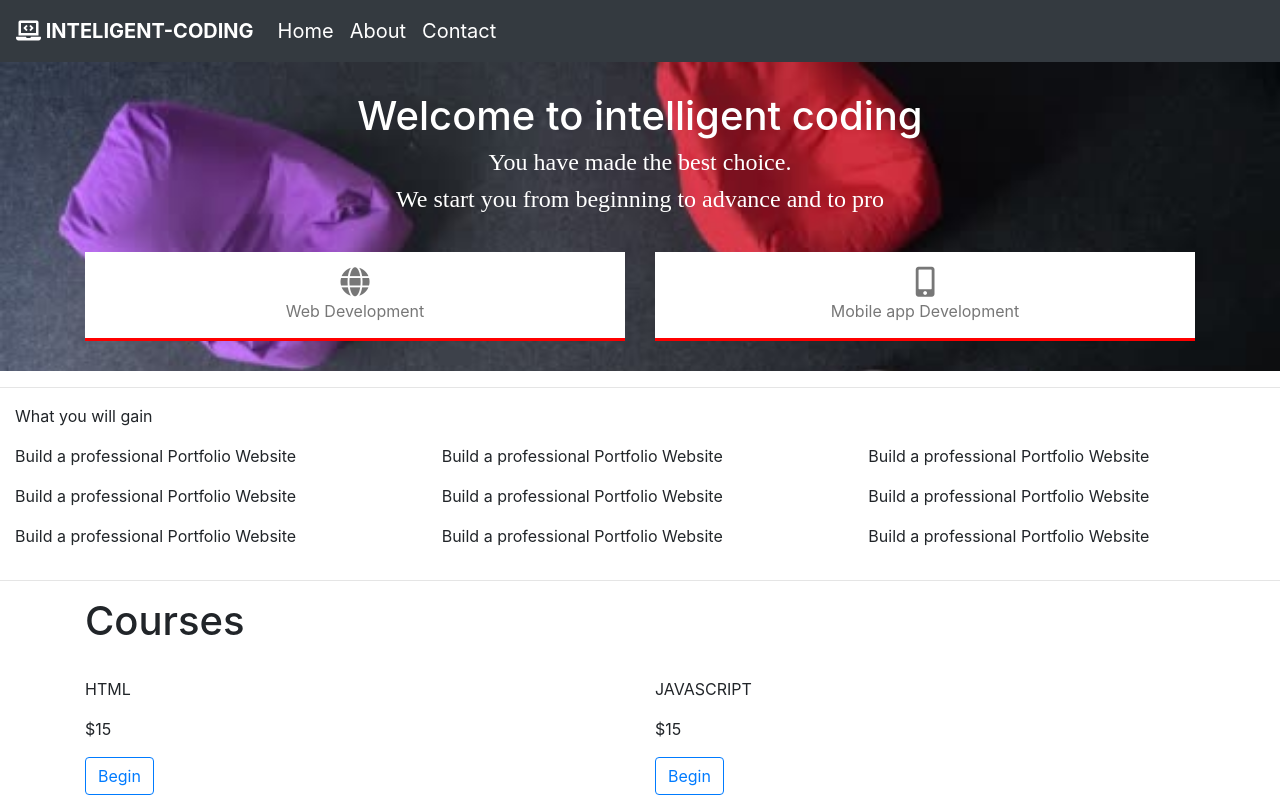
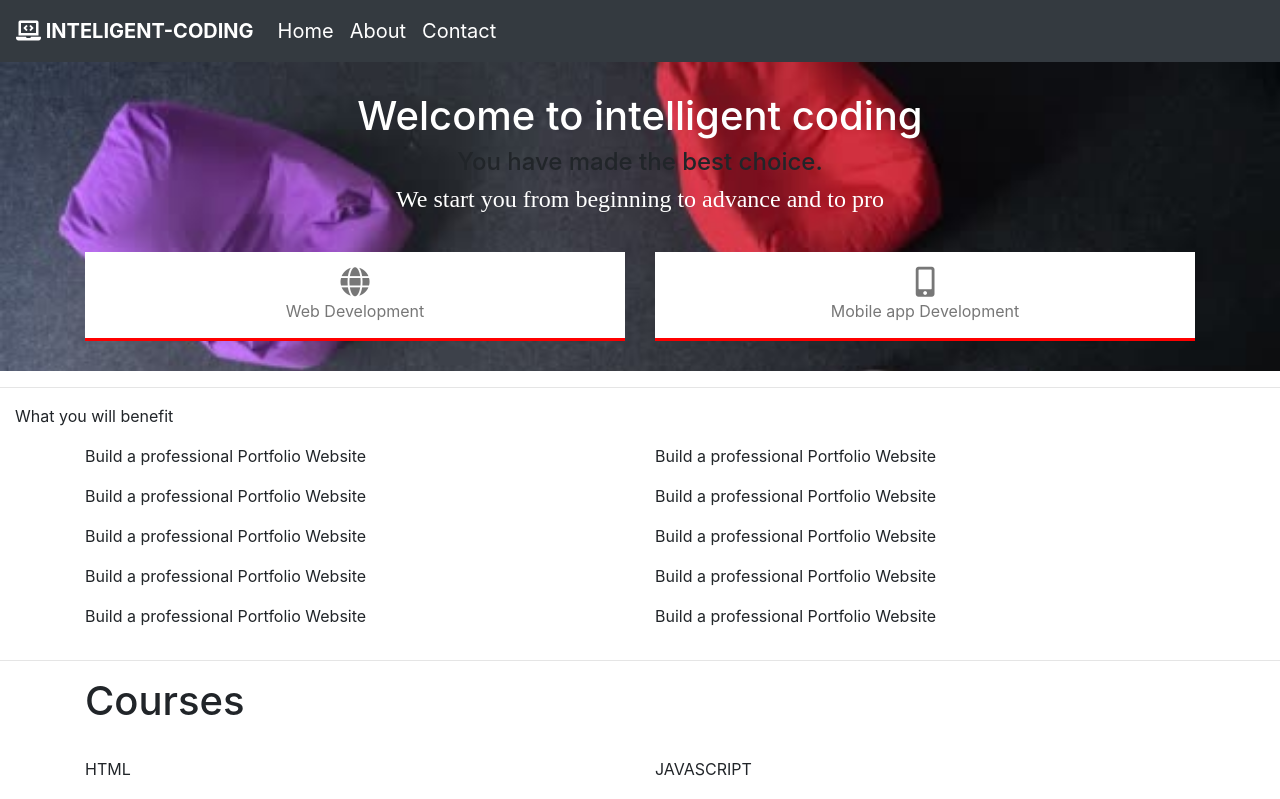
Before and after one commit to YakubuAmidu/Intelligentcoding, a React (Create React App) app: page / in a window 1280 px wide. Shown: the top 799 px of the page. Built offline with nearby package versions, Linux system fonts and the light colour scheme; a web font is replaced by a local one.

Commit message:
Commiting changes

```diff
--- a/src/components/App.css
+++ b/src/components/App.css
@@ -74,20 +74,24 @@
   padding-top: 30px;
 }
 
-.Header-primary {
+.HomeScreen-primary {
   padding-bottom: 30px;
 }
 
-.Header-primary-main {
+.HomeScreen-primary-main {
   color: #fff;
 }
 
-.Header-primary-sub {
+.HomeScreen-primary-sub {
   font-family: "Bebas Neue", cursive;
   color: #fff;
 }
 
-.Header-course-main {
+.Container-course {
+  text-align: center;
+}
+
+.HomeScreen-course-main {
   background-color: #fff;
   border-bottom: 3px solid red;
   padding-top: 15px;
--- a/src/screens/BenefitScreen.js
+++ b/src/screens/BenefitScreen.js
@@ -3,31 +3,50 @@ import { Container, Row, Col } from "react-bootstrap";
 
 const BenefitScreen = () => {
   return (
-    <Container fluid>
-      <p className="Gain">What you will gain</p>
+    <Container fluid className="BenefitScreen-section">
+      <p className="Benefit">What you will benefit</p>
+      <Container className="Benefit-container">
         <Row>
           <Col>
-          <div className="Header-gain">
-            <p>Build a professional Portfolio Website</p>
-            <p>Build a professional Portfolio Website</p>
-            <p>Build a professional Portfolio Website</p>
+            <div className="Header-benefit">
+              <p className="Benefit-paragraph">
+                Build a professional Portfolio Website
+              </p>
+              <p className="Benefit-paragraph">
+                Build a professional Portfolio Website
+              </p>
+              <p className="Benefit-paragraph">
+                Build a professional Portfolio Website
+              </p>
+              <p className="Benefit-paragraph">
+                Build a professional Portfolio Website
+              </p>
+              <p className="Benefit-paragraph">
+                Build a professional Portfolio Website
+              </p>
             </div>
           </Col>
           <Col>
             <div className="Header-gain">
-            <p>Build a professional Portfolio Website</p>
-            <p>Build a professional Portfolio Website</p>
-            <p>Build a professional Portfolio Website</p>
-          </div>
-        </Col>
-        <Col>
-          <div className="Header-gain">
-            <p>Build a professional Portfolio Website</p>
-            <p>Build a professional Portfolio Website</p>
-            <p>Build a professional Portfolio Website</p>
+              <p className="Benefit-paragraph">
+                Build a professional Portfolio Website
+              </p>
+              <p className="Benefit-paragraph">
+                Build a professional Portfolio Website
+              </p>
+              <p className="Benefit-paragraph">
+                Build a professional Portfolio Website
+              </p>
+              <p className="Benefit-paragraph">
+                Build a professional Portfolio Website
+              </p>
+              <p className="Benefit-paragraph">
+                Build a professional Portfolio Website
+              </p>
             </div>
           </Col>
         </Row>
+      </Container>
     </Container>
   );
 };
--- a/src/screens/ContactScreen.js
+++ b/src/screens/ContactScreen.js
@@ -4,7 +4,7 @@ import SocialProfiles from "../components/SocialProfiles";
 
 const ContactScreen = () => {
   return (
-    <Container fluid className="Contact-screen">
+    <Container fluid className="ContactScreen-section">
       <SocialProfiles />
     </Container>
   );
--- a/src/screens/HomeScreen.js
+++ b/src/screens/HomeScreen.js
@@ -4,26 +4,30 @@ import { Container, Row, Col } from "react-bootstrap";
 const HomeScreen = () => {
   return (
     <Container fluid className="HomeScreen-section">
-      <div className="Header-primary">
-        <h1 className="Header-primary-main">Welcome to intelligent coding</h1>
+      <div className="HomeScreen-primary">
+        <h1 className="HomeScreen-primary-main">
+          Welcome to intelligent coding
+        </h1>
         <h4 className="Header-primary-sub">You have made the best choice.</h4>
-        <h4 className="Header-primary-sub">
+        <h4 className="HomeScreen-primary-sub">
           We start you from beginning to advance and to pro
         </h4>
       </div>
 
-      <Container className="container-course">
+      <Container>
         <Row>
           <Col>
-            <div className="Header-course-main">
+            <div className="HomeScreen-course-main">
               <i class="fas fa-globe iconone"></i>
-              <div className="Header-course-sub">Web Development</div>
+              <div className="HomeScreen-course-sub">Web Development</div>
             </div>
           </Col>
           <Col>
-            <div className="Header-course-main">
+            <div className="HomeScreen-course-main">
               <i class="fas fa-mobile-alt iconone"></i>
-              <div className="Header-course-sub">Mobile app Development</div>
+              <div className="HomeScreen-course-sub">
+                Mobile app Development
+              </div>
             </div>
           </Col>
         </Row>
--- a/src/screens/InfoScreen.js
+++ b/src/screens/InfoScreen.js
@@ -6,9 +6,9 @@ const InfoScreen = () => {
     <Container fluid className="InfoScreen-section">
       <Row>
         <Col sm={6}>
-          <div className="Info-icons">
-            <p className="Icons html">HTML</p>
-            <p className="Info-paragraph">
+          <div className="InfoScreen-primary">
+            <p className="InfoScreen html">HTML</p>
+            <p className="InfoScreen-paragraph">
               HTML stands for Hyper Text Markup Language. HTML is the standard
               markup language for creating Web pages. HTML describes the
               structure of a Web page. HTML consists of a series of elements.
@@ -17,9 +17,9 @@ const InfoScreen = () => {
           </div>
         </Col>
         <Col sm={6}>
-          <div className="Info-icons">
-            <p className="Icons reactnative">REACT NATIVE</p>
-            <p className="Info-paragraph">
+          <div className="InfoScreen-primary">
+            <p className="InfoScreen reactnative">REACT NATIVE</p>
+            <p className="InfoScreen-paragraph">
               React Native is a popular JavaScript-based mobile app framework
               that allows you to build natively-rendered mobile apps for iOS and
               Android. It provides a slick, smooth and responsive user
@@ -28,9 +28,9 @@ const InfoScreen = () => {
           </div>
         </Col>
         <Col sm={6}>
-          <div className="Info-icons">
-            <p className="Icons bootstrap">JASCRIPT</p>
-            <p className="Info-paragraph">
+          <div className="InfoScreen-primary">
+            <p className="InfoScreen bootstrap">JASCRIPT</p>
+            <p className="InfoScreen-paragraph">
               JavaScript is a text-based programming language used both on the
               client-side and server-side that allows you to make web pages
               interactive. JavaScript can update and change both HTML and CSS.
@@ -39,9 +39,9 @@ const InfoScreen = () => {
           </div>
         </Col>
         <Col sm={6}>
-          <div className="Info-icons">
-            <p className="Icons flexbox">REACT</p>
-            <p className="Info-paragraph">
+          <div className="InfoScreen-primary">
+            <p className="InfoScreen flexbox">REACT</p>
+            <p className="InfoScreen-paragraph">
               React. js is an open-source JavaScript library that is used for
               building user interfaces specifically for single-page
               applications. React is a User Interface UI library. React is a
--- a/src/screens/SkillScreen.js
+++ b/src/screens/SkillScreen.js
@@ -3,40 +3,40 @@ import { Row, Col, Button, Container } from "react-bootstrap";
 
 const SkillScreen = () => {
   return (
-    <Container className="Skills-section">
-      <h1 className="Header-title">Courses</h1>
+    <Container className="SkillScreen-section">
+      <h1 className="SkillScreenr-title">Courses</h1>
       <br />
       <Row>
-        <Col xs={6}>
-          <div className="Header-skills">
-            <p className="Skills">HTML</p>
+        <Col xs={6} className="SkillScreen-primary">
+          <div className="SkillScreen-primary-main">
+            <p className="Skill html">HTML</p>
             <p className="Price">$15</p>
             <Button className="Begin" variant="outline-primary">
               Begin
             </Button>
           </div>
         </Col>
-        <Col xs={6}>
-          <div className="Header-skills">
-            <p className="Skills">JAVASCRIPT</p>
+        <Col xs={6} className="SkillScreen-primary">
+          <div className="SkillScreen-primary-main">
+            <p className="Skills JavaScript">JAVASCRIPT</p>
             <p className="Price">$15</p>
             <Button className="Begin" variant="outline-primary">
               Begin
             </Button>
           </div>
         </Col>
-        <Col xs={6}>
-          <div className="Header-skills">
-            <p className="Skills">REACTJS</p>
+        <Col xs={6} className="SkillScreen-primary">
+          <div className="SkillScreen-primary-main">
+            <p className="Skills reactjs">REACTJS</p>
             <p className="Price">$15</p>
             <Button className="Begin" variant="outline-primary">
               Begin
             </Button>
           </div>
         </Col>
-        <Col xs={6}>
-          <div className="Header-skills">
-            <p className="Skills">REACT NATIVE</p>
+        <Col xs={6} className="SkillScreen-primary">
+          <div className="SkillScreen-primary-main">
+            <p className="Skills reactnative">REACT NATIVE</p>
             <p className="Price">$15</p>
             <Button className="Begin" variant="outline-primary">
               Begin
```
Lines whose indentation alone changed are shown as unchanged.
